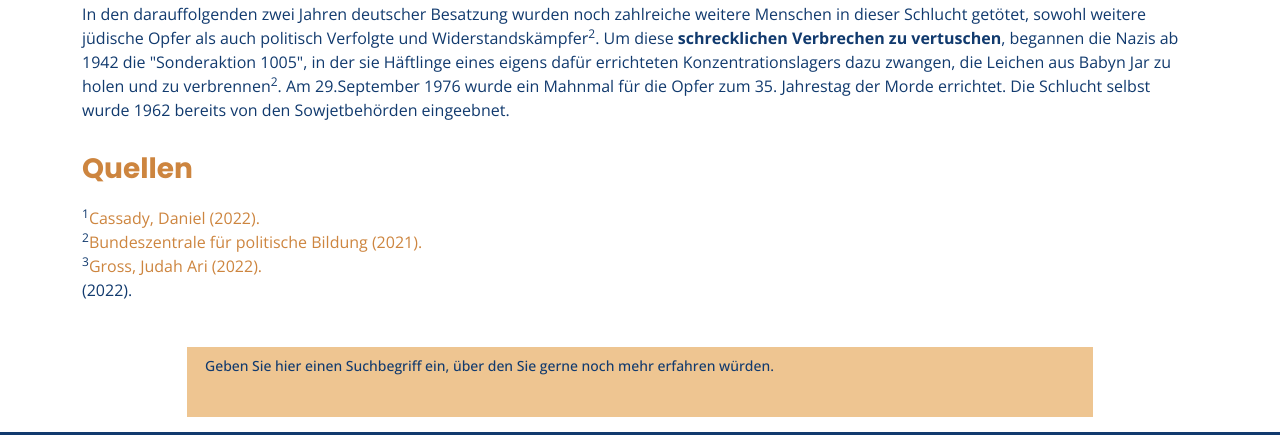
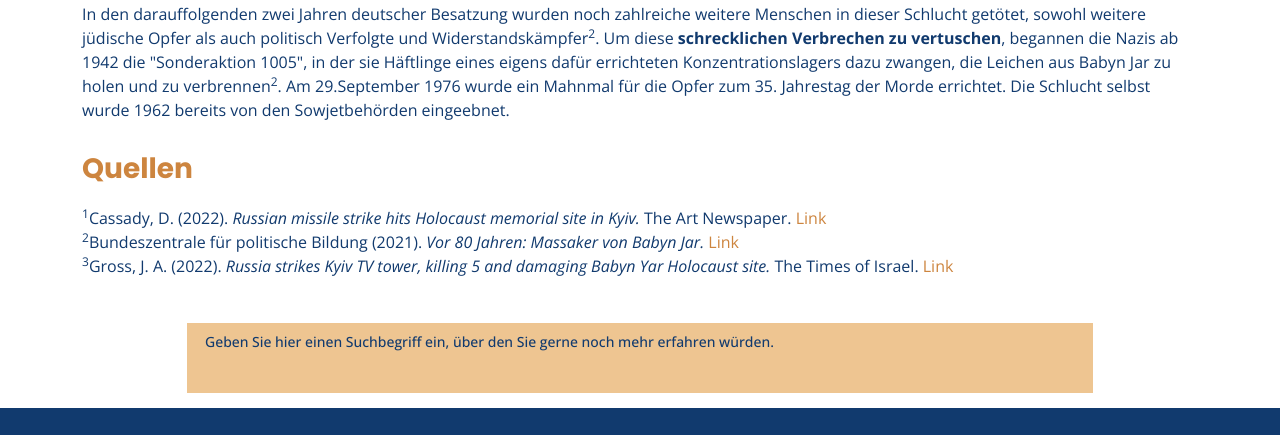
Before and after one commit to zerstoertes-kulturgut/zerstoertes-kulturgut.github.io, a plain HTML site: page KulturstättenNachLändern/Ukraine/Babyn-Yar.html in a window 1280 px wide. Shown: the part 773-1208 px from the top of the page. Drawn offline with Linux system fonts and the light colour scheme; files whose address does not match are found by name.

Commit message:
Update Babyn-Yar.html

```diff
--- a/KulturstättenNachLändern/Ukraine/Babyn-Yar.html
+++ b/KulturstättenNachLändern/Ukraine/Babyn-Yar.html
@@ -186,12 +186,9 @@
                             Sowjetbehörden eingeebnet.
                         </p>
                         <h3>Quellen</h3>
-                        <sup>1</sup><a
-                            href="https://www.theartnewspaper.com/2022/03/02/russian-missile-strike-babyn-yar-holocaust-memorial-centre-kyiv">Cassady, Daniel (2022).
-                        </a><br>
-                        <sup>2</sup><a href="https://www.bpb.de/kurz-knapp/hintergrund-aktuell/340854/vor-80-jahren-massaker-von-babyn-jar/">Bundeszentrale für politische Bildung (2021).</a><br>
-                        <sup>3</sup><a href="https://www.timesofisrael.com/russia-strikes-tv-tower-in-heart-of-kyiv-damaging-babi-yar-holocaust-memorial/">Gross, Judah Ari (2022).</a><br>
-                            (2022).</a>
+                        <sup>1</sup>Cassady, D. (2022). <i>Russian missile strike hits Holocaust memorial site in Kyiv. </i>The Art Newspaper. <a href="https://www.theartnewspaper.com/2022/03/02/russian-missile-strike-babyn-yar-holocaust-memorial-centre-kyiv ">Link</a><br>
+                        <sup>2</sup>Bundeszentrale für politische Bildung (2021). <i>Vor 80 Jahren: Massaker von Babyn Jar. </i> <a href="https://www.bpb.de/kurz-knapp/hintergrund-aktuell/340854/vor-80-jahren-massaker-von-babyn-jar/">Link</a><br>
+                        <sup>3</sup>Gross, J. A. (2022). <i>Russia strikes Kyiv TV tower, killing 5 and damaging Babyn Yar Holocaust site. </i>The Times of Israel. <a href="https://www.timesofisrael.com/russia-strikes-tv-tower-in-heart-of-kyiv-damaging-babi-yar-holocaust-memorial/">Link</a><br>
                     </div>
                 </div>
 
```
